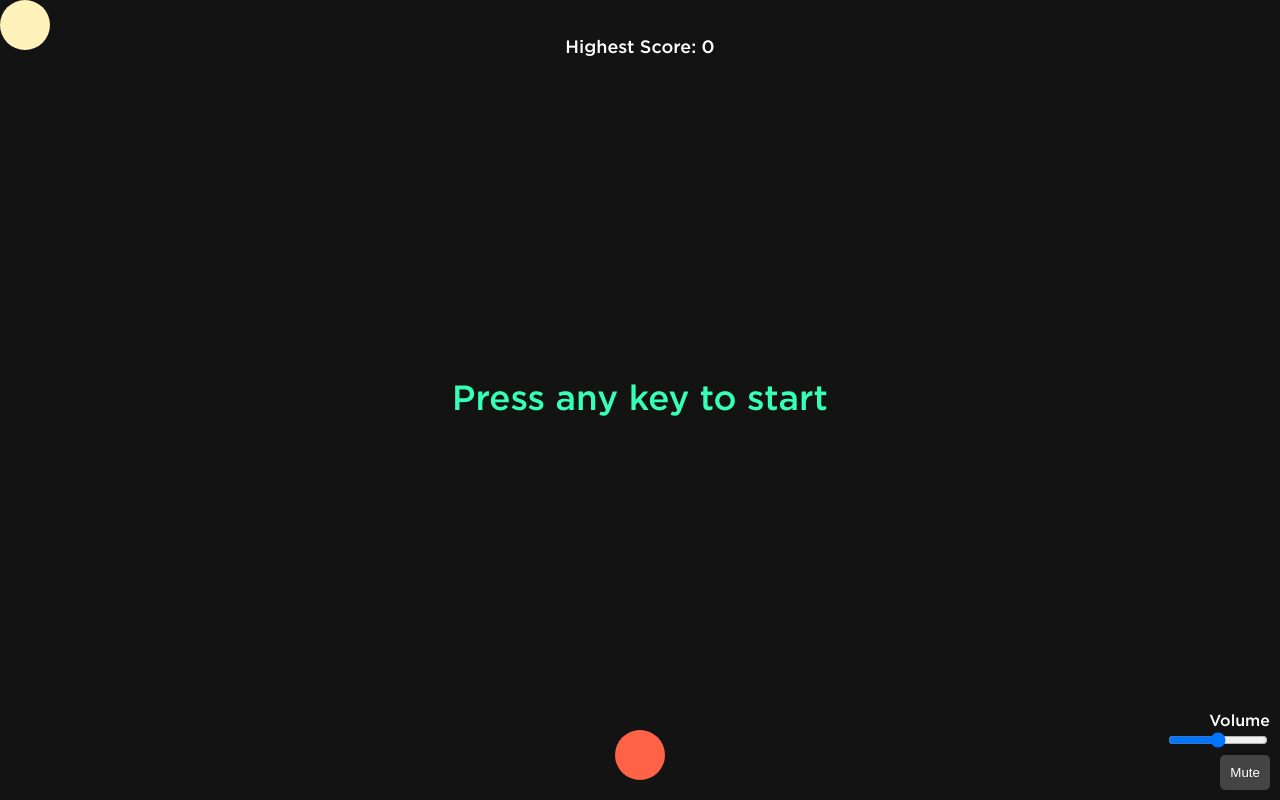
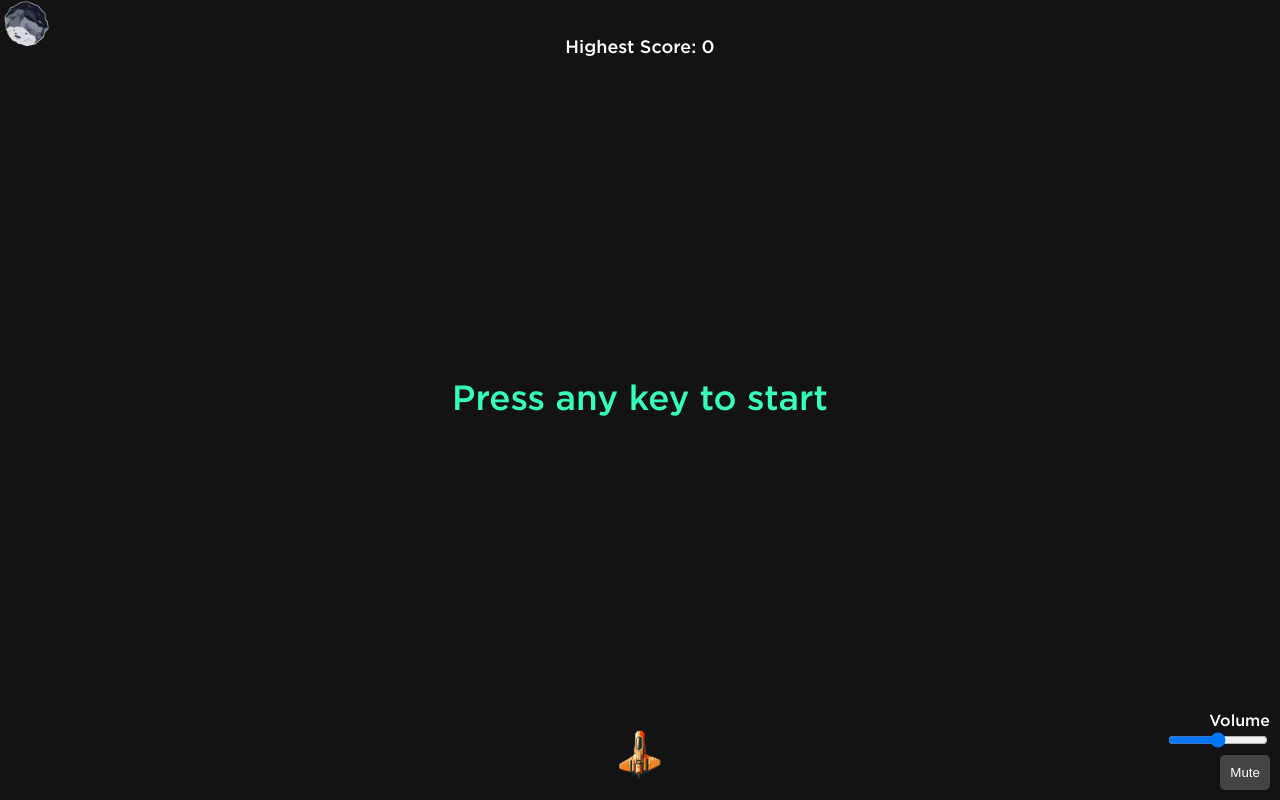
Before and after one commit to stathismorr/space-runner, a plain HTML site: page index.html in a window 1280 px wide. Drawn offline with Linux system fonts and the light colour scheme.

Commit message:
added graphical elements for spaceship and rock

```diff
--- a/styles.css
+++ b/styles.css
@@ -32,8 +32,8 @@ body {
     left: 50%;
     width: 50px;
     height: 50px;
-    background-color: tomato;
-    border-radius: 50%; /* Make it a ball */
+    background: url('spaceship.png') no-repeat center center;
+    background-size: contain;
     transform: translateX(-50%);
 }
 
@@ -42,8 +42,8 @@ body {
     top: 0;
     width: 50px;
     height: 50px;
-    background-color: rgb(255, 241, 186);
-    border-radius: 50%; /* Make it a ball */
+    background: url('rock.png') no-repeat center center;
+    background-size: contain;
 }
 
 #score {
```
Also changed, not shown: rock.png (added), spaceship.png (added).
